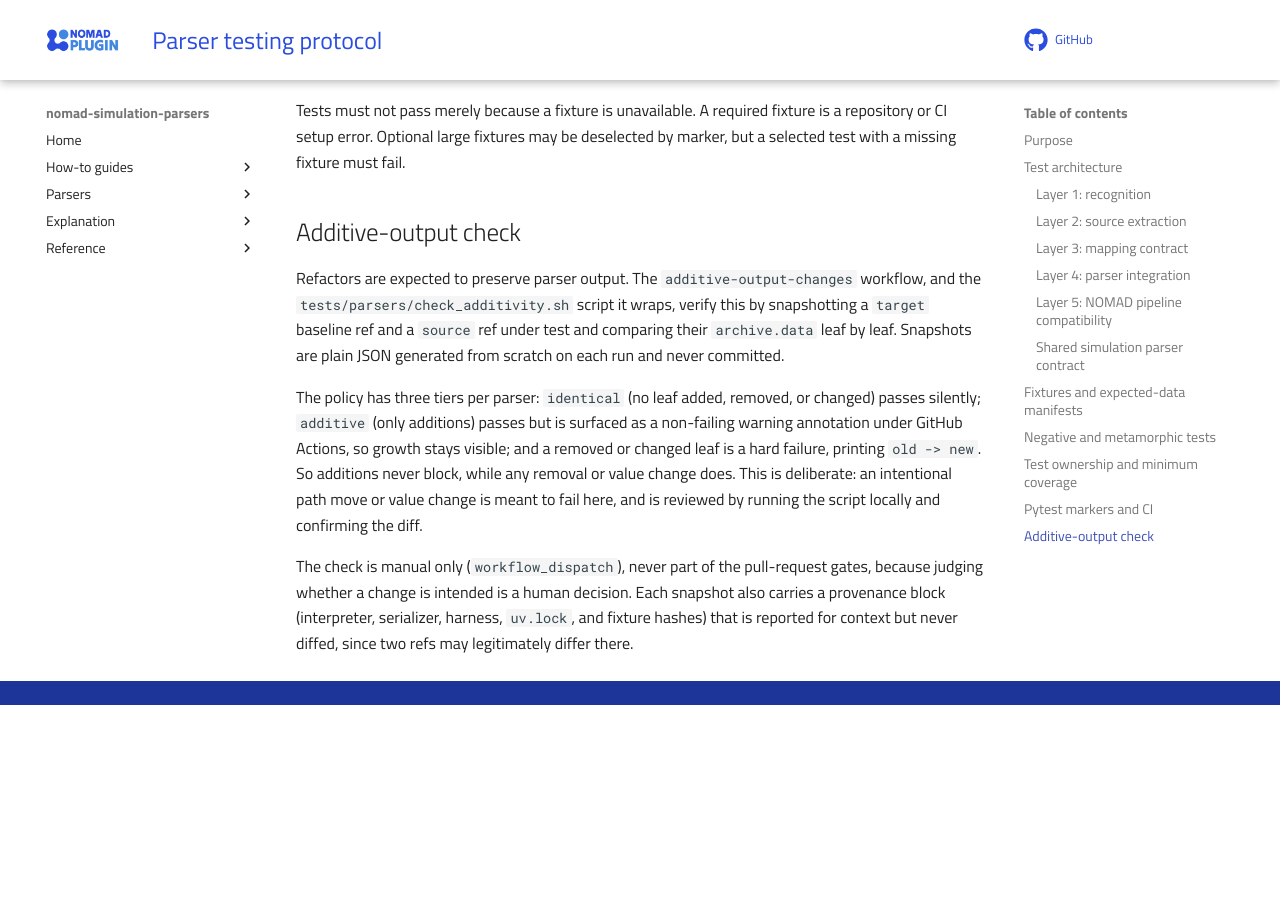
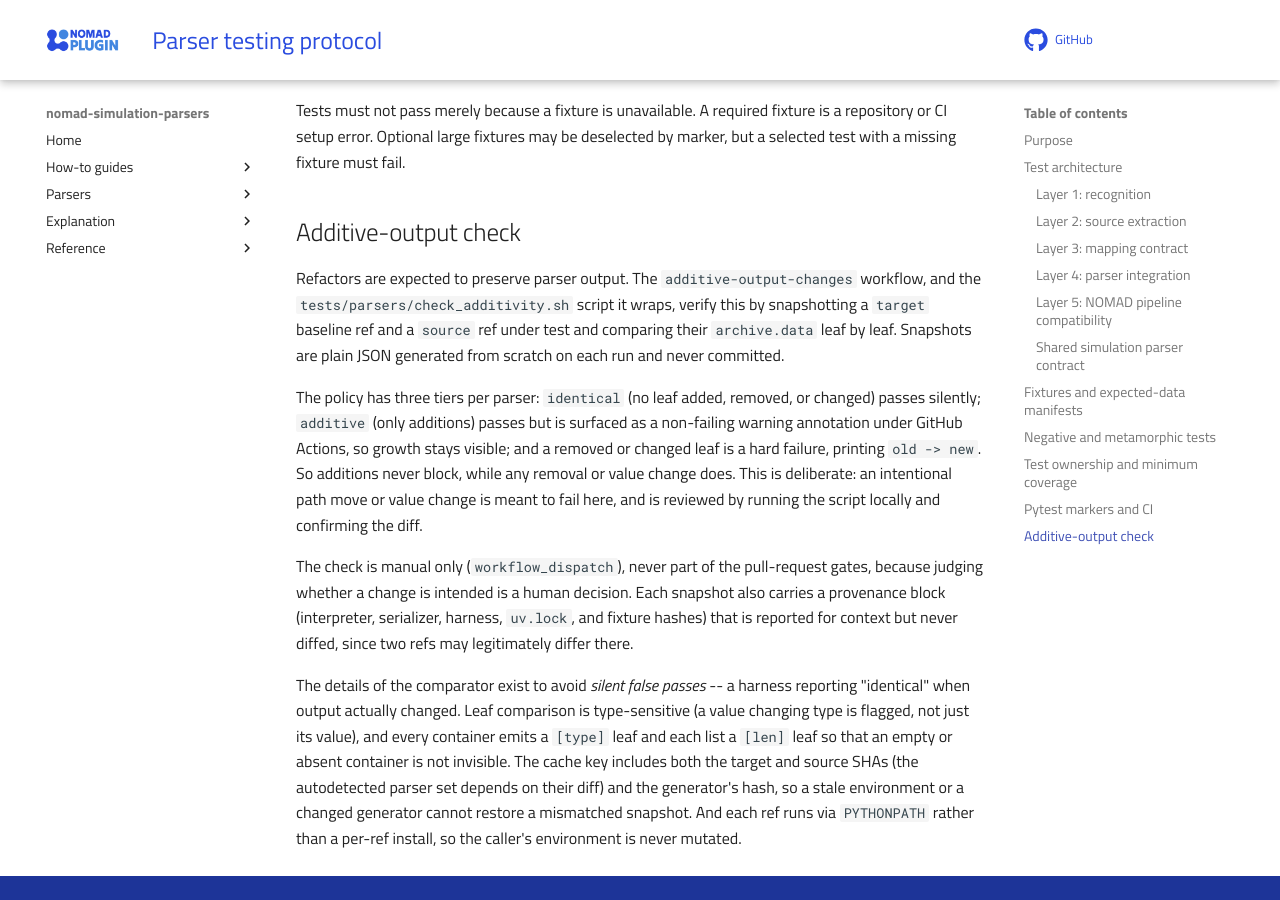
Before and after one commit to FAIRmat-NFDI/nomad-parser-plugins-simulation, an MkDocs documentation site: the page built from docs/how_to/test_parsers.md, in a window 1280 px wide and 900 px high, scrolled down 6343 px. Built offline with MkDocs 1.6.1 and Material for MkDocs 9.7.7, drawn with Linux system fonts in a browser that asks for light colours; comment, search, counter and statistics services are not loaded; before the commit the page ends 7048 px from its top, so only the background shows below that.

Commit message:
Document the additive-output comparator's failure-mode rationale (#189)

```diff
--- a/docs/how_to/test_parsers.md
+++ b/docs/how_to/test_parsers.md
@@ -294,3 +294,13 @@ gates, because judging whether a change is intended is a human decision. Each
 snapshot also carries a provenance block (interpreter, serializer, harness,
 `uv.lock`, and fixture hashes) that is reported for context but never diffed,
 since two refs may legitimately differ there.
+
+The details of the comparator exist to avoid *silent false passes* -- a harness
+reporting "identical" when output actually changed. Leaf comparison is
+type-sensitive (a value changing type is flagged, not just its value), and every
+container emits a `[type]` leaf and each list a `[len]` leaf so that an empty or
+absent container is not invisible. The cache key includes both the target and
+source SHAs (the autodetected parser set depends on their diff) and the
+generator's hash, so a stale environment or a changed generator cannot restore a
+mismatched snapshot. And each ref runs via `PYTHONPATH` rather than a per-ref
+install, so the caller's environment is never mutated.
```
